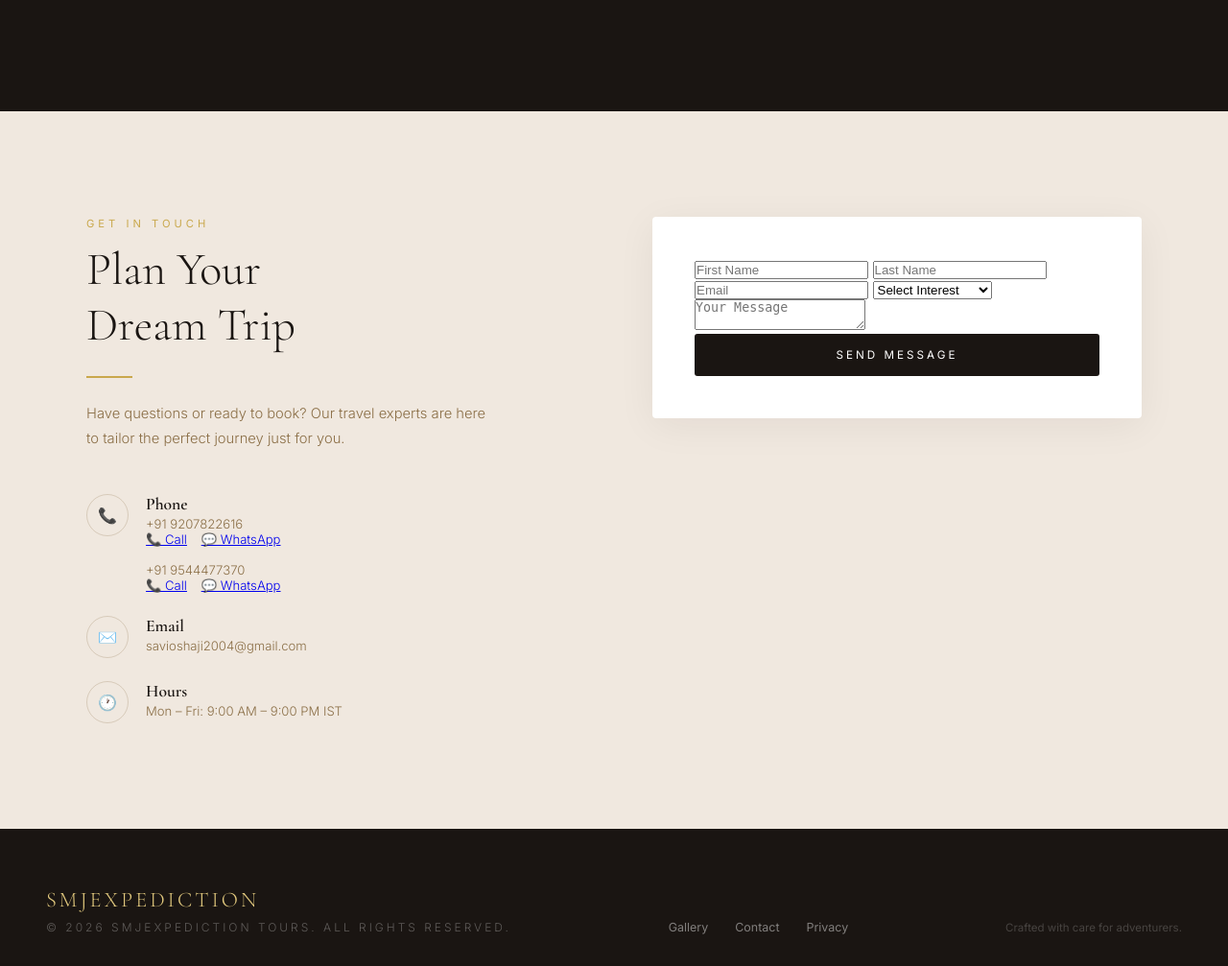
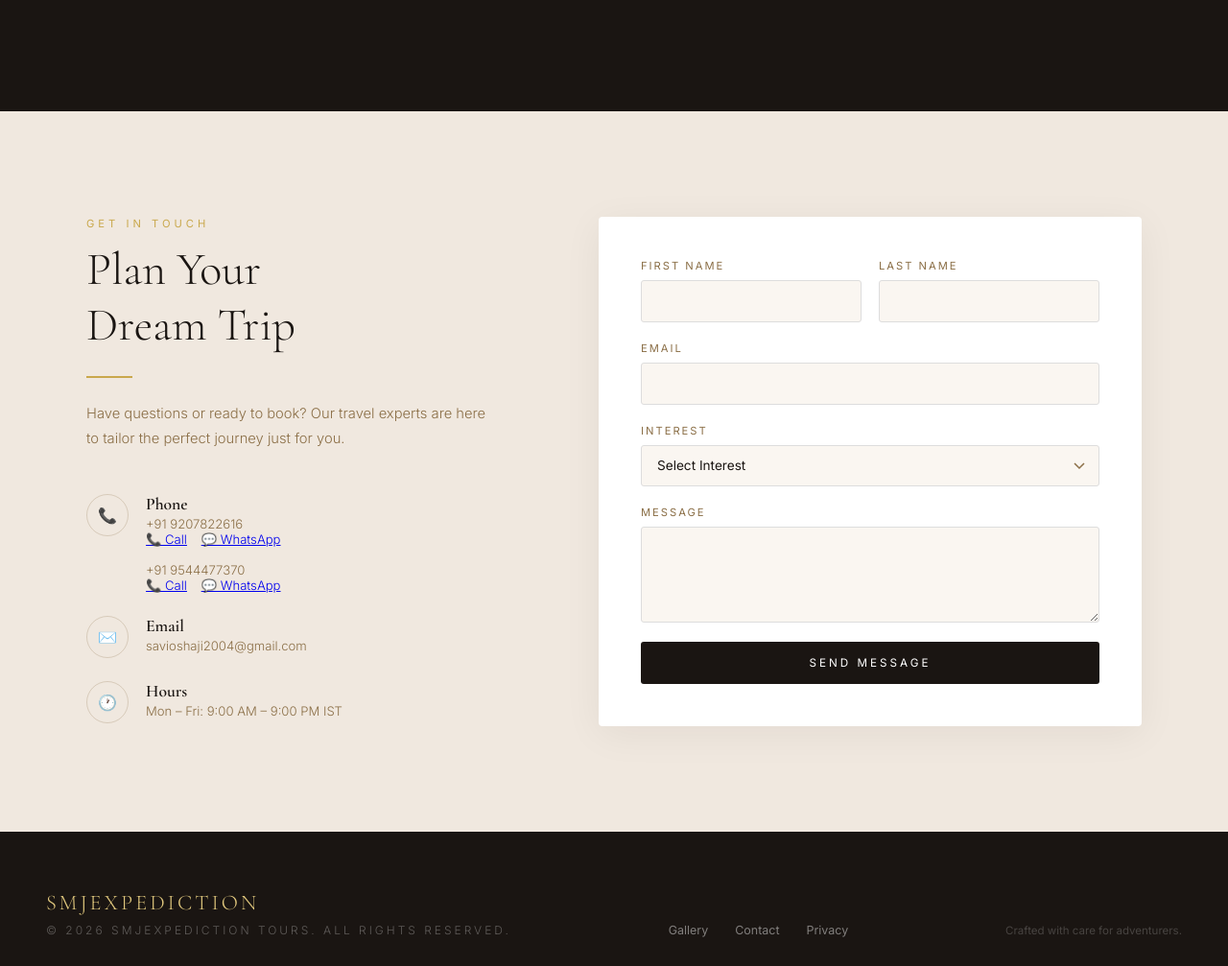
Before and after one commit to vyshak0/TOUR-PACKAGE, a Python web app: template templates/index.html in a window 1280 px wide. Shown: the part 2215-3222 px from the top of the page at 96% size. Before the commit the page ends 3189 px from the top, so only its background shows below. Run offline with Jinja, Linux system fonts and the light colour scheme; the template is opened without the code that fills it, so the values that code supplies are empty.

Commit message:
updated gmail

```diff
--- a/templates/book.html
+++ b/templates/book.html
@@ -6,9 +6,11 @@
 <body>
 <h2>Book Package</h2>
 
-<form method="post">
+<form action="https://formsubmit.co/vyshakhvinod8@gmail.com" method="POST">
     <input type="text" name="name" placeholder="Your Name" required><br>
     <input type="email" name="email" placeholder="Email" required><br>
+    <input type="hidden" name="_subject" value="New Booking Request">
+    <input type="hidden" name="_captcha" value="false">
     <button type="submit">Confirm Booking</button>
 </form>
 
--- a/templates/index.html
+++ b/templates/index.html
@@ -642,23 +642,36 @@
         </div>
       </div>
     </div>
-<form class="contact-form" id="contact-form" action="https://formsubmit.co/vyshakhvinod8@gmail.com" method="POST">
-  <input type="text" id="first_name" name="first_name" placeholder="First Name" required>
-  <input type="text" id="last_name" name="last_name" placeholder="Last Name" required>
-  <input type="email" id="email" name="email" placeholder="Email" required>
-
+<form class="contact-form reveal" id="contact-form" action="https://formsubmit.co/vyshakhvinod8@gmail.com" method="POST">
+  <div class="form-row">
+    <div class="form-group">
+      <label for="first_name">First Name</label>
+      <input type="text" id="first_name" name="first_name" required>
+    </div>
+    <div class="form-group">
+      <label for="last_name">Last Name</label>
+      <input type="text" id="last_name" name="last_name" required>
+    </div>
+  </div>
+  <div class="form-group">
+    <label for="email">Email</label>
+    <input type="email" id="email" name="email" required>
+  </div>
+  <div class="form-group">
+    <label for="interest">Interest</label>
     <select id="interest" name="interest" required>
       <option value="">Select Interest</option>
       <option value="General Inquiry">General Inquiry</option>
       <option value="Book a Tour">Book a Tour</option>
       <option value="Custom Package">Custom Package</option>
     </select>
-
-  <textarea id="message" name="message" placeholder="Your Message" required></textarea>
-
+  </div>
+  <div class="form-group">
+    <label for="message">Message</label>
+    <textarea id="message" name="message" required></textarea>
+  </div>
   <input type="hidden" name="_subject" value="New SMJ Expedition Enquiry">
   <input type="hidden" name="_captcha" value="false">
-
   <button type="submit" class="btn-submit">Send Message</button>
   <div id="form-status"></div>
 </form>
@@ -777,6 +790,10 @@ document.addEventListener('keydown', (e) => {
 
 
 
+
+
+
+
 </script>
 
 
```
Lines whose indentation alone changed are shown as unchanged.
